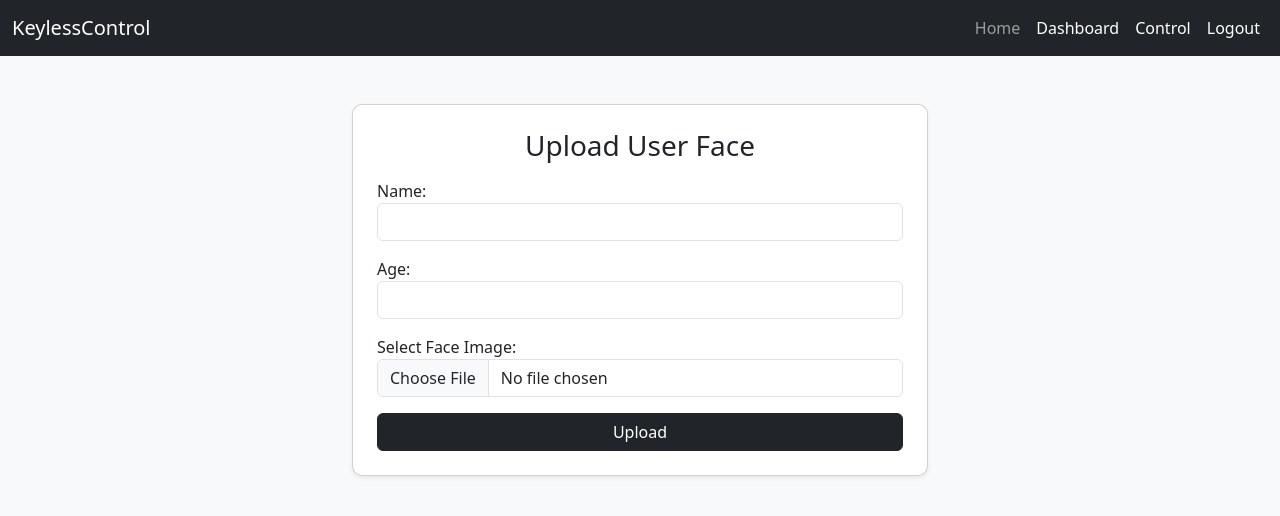
After one commit to Broccardinho/KeylessControl, a Flask app: page /upload in a window 1280 px wide. The commit adds this page. Shown: the top 516 px of the page. Run offline with Flask 3, Linux system fonts and the light colour scheme.

Commit message:
Updated unlock system, dashboard logs, forced Alice login, UI fixes, added upload feature

```diff
--- a/__init__.py
+++ b/__init__.py
@@ -46,6 +46,17 @@ def get_db():
         database=DB_NAME,
         cursorclass=pymysql.cursors.DictCursor
     )
+DB_HOST = os.environ.get("DB_HOST")
+DB_USER = os.environ.get("DB_USER")
+DB_PASS = os.environ.get("DB_PASS")
+DB_NAME = os.environ.get("DB_NAME")
+
+
+DB_HOST = "127.0.0.1"
+DB_USER = "root"
+DB_PASS = ""     # empty password for XAMPP
+DB_NAME = "keylesscontrol"
+
 
 
 # -------------------------------------------------------
@@ -110,9 +121,22 @@ def home():
     return render_template("index.html", title="Home")
 
 
-@app.route('/login')
+@app.route('/login', methods=['GET', 'POST'])
 def login():
+    if request.method == "POST":
+
+        # Create a fake logged-in user session
+        session["google_user"] = {
+            "name": "Alice Johnson",
+            "sub": 1
+        }
+
+        return redirect("/dashboard")
+
     return render_template("login.html", title="Login")
+
+
+
 
 
 @app.route('/dashboard')
@@ -129,9 +153,45 @@ def dashboard():
         title="Dashboard"
     )
 
+@app.route("/upload", methods=["GET", "POST"])
+def upload():
+
+    if request.method == "POST":
+        name = request.form["name"]
+        age = request.form["age"]
+        image = request.files["image"]
+
+        if image and allowed_file(image.filename):
+            filename = image.filename
+            save_path = os.path.join(app.config["UPLOAD_FOLDER"], filename)
+            image.save(save_path)
+
+            # path to store in MySQL (not absolute)
+            db_path = f"/static/uploads/{filename}"
+
+            # store in DB
+            db = get_db()
+            with db.cursor() as cursor:
+                cursor.execute("""
+                    INSERT INTO Users (name, age, date_of_registration, image_path)
+                    VALUES (%s, %s, CURDATE(), %s)
+                """, (name, age, db_path))
+                db.commit()
+            db.close()
+
+            return redirect("/dashboard")
+
+    return render_template("upload.html")
+
+
 
 @app.route('/control', methods=['GET', 'POST'])
 def control():
+    session["google_user"] = {
+        "name": "Alice Johnson",
+        "sub": 1
+    }
+
     if "google_user" not in session:
         return redirect(url_for("login"))
 
@@ -148,10 +208,26 @@ def control():
 
 @app.route('/send_unlock', methods=['POST'])
 def send_unlock():
+    session["google_user"] = {
+        "name": "Alice Johnson",
+        "sub": 1
+    }
     if "google_user" not in session:
         return redirect(url_for("login"))
 
-    log_unlock_event()
+    password = request.form.get("password")
+
+    global door_status
+
+    # If password empty → stay locked
+    if not password or password.strip() == "":
+        door_status = "Locked"
+        return redirect(url_for("control"))
+
+    # If password entered → unlock + log it
+    door_status = "Unlocked"
+    log_unlock_event()    # Logs to MySQL and sends PubNub update
+
     return redirect(url_for("control"))
 
 
@@ -243,6 +319,15 @@ def google_callback():
 
     return redirect("/dashboard")
 
+UPLOAD_FOLDER = os.path.join(os.getcwd(), "static", "uploads")
+ALLOWED_EXT = {"png", "jpg", "jpeg"}
+
+app.config["UPLOAD_FOLDER"] = UPLOAD_FOLDER
+
+def allowed_file(filename):
+    return "." in filename and filename.rsplit(".", 1)[1].lower() in ALLOWED_EXT
+
+
 
 # -------------------------------------------------------
 # Local run
--- a/templates/base.html
+++ b/templates/base.html
@@ -19,6 +19,7 @@
                     <li class="nav-item">
                         <a class="nav-link text-white" href="{{ url_for('dashboard') }}">Dashboard</a>
                     </li>
+
                     <li class="nav-item">
                         <a class="nav-link text-white" href="{{ url_for('control') }}">Control</a>
                     </li>
--- a/templates/login.html
+++ b/templates/login.html
@@ -27,6 +27,12 @@
 
             <button type="submit" class="btn btn-dark w-100 mt-2 btn-lg">Login</button>
         </form>
+        <form method="POST" action="/login" class="mt-3">
+            <input type="text" name="username" class="form-control mb-2" placeholder="Enter any username" required>
+            <input type="password" name="password" class="form-control mb-3" placeholder="Enter any password" required>
+            <button class="btn btn-dark w-100">Login</button>
+        </form>
+
 
     </div>
 
--- /dev/null
+++ b/templates/upload.html
@@ -0,0 +1,32 @@
+{% extends "base.html" %}
+{% block content %}
+
+<div class="container mt-5" style="max-width: 600px;">
+    <div class="card p-4 shadow-sm">
+
+        <h3 class="mb-3 text-center">Upload User Face</h3>
+
+        <form method="POST" action="/upload" enctype="multipart/form-data">
+
+            <div class="mb-3">
+                <label>Name:</label>
+                <input type="text" name="name" class="form-control" required>
+            </div>
+
+            <div class="mb-3">
+                <label>Age:</label>
+                <input type="number" name="age" class="form-control">
+            </div>
+
+            <div class="mb-3">
+                <label>Select Face Image:</label>
+                <input type="file" name="image" class="form-control" accept="image/*" required>
+            </div>
+
+            <button class="btn btn-dark w-100">Upload</button>
+        </form>
+
+    </div>
+</div>
+
+{% endblock %}
```
Also changed, not shown: templates/control.html (+27 -7 lines), templates/dashboard.html (+20 -21 lines), run.py (renamed from app.py), static/css/style.css (line endings or trailing spaces), static/uploads/Adam Cassidy UDP.jpg (added).
